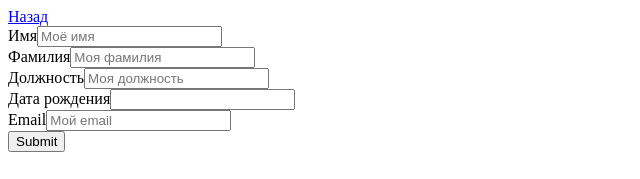
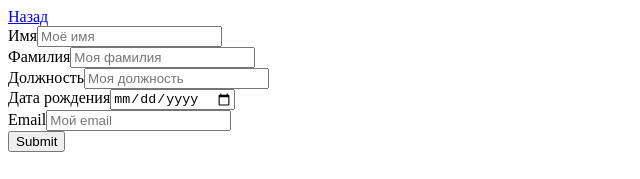
Before and after one commit to igorurr/testovoe, a React (Create React App) app: page /add in a window 1280 px wide. Shown: the top 179 px of the page, without its empty margins (0-640 px from the left). Built offline with nearby package versions, Linux system fonts and the light colour scheme.

Commit message:
no message

```diff
--- a/src/containers/Form.js
+++ b/src/containers/Form.js
@@ -122,16 +122,16 @@ class MyForm extends Component {
 				label="Должность"
 				placeholder="Моя должность"
 				error={(this.state.wasSubmittingOnce || touched.post) && errors.post}
-				value={values.firstName}
+				value={values.post}
 				onChange={handleChange}
 				onBlur={handleBlur}
 			  />
 			  <TextInput
 				id="dateWasBorn"
-				type="text"
+				type="date"
 				label="Дата рождения"
 				error={(this.state.wasSubmittingOnce || touched.dateWasBorn) && errors.dateWasBorn}
-				value={values.firstName}
+				value={values.dateWasBorn}
 				onChange={handleChange}
 				onBlur={handleBlur}
 			  />
@@ -175,6 +175,7 @@ const MyEnhancedForm = withFormik({
     dateWasBorn: Yup.date()
 		.typeError('Неверный формат даты')
 		.max(new Date(), 'Это невозможно')
+      .required('Поле пусто')
   }),
 
   /*mapPropsToValues: ({ user }) => ({
```
